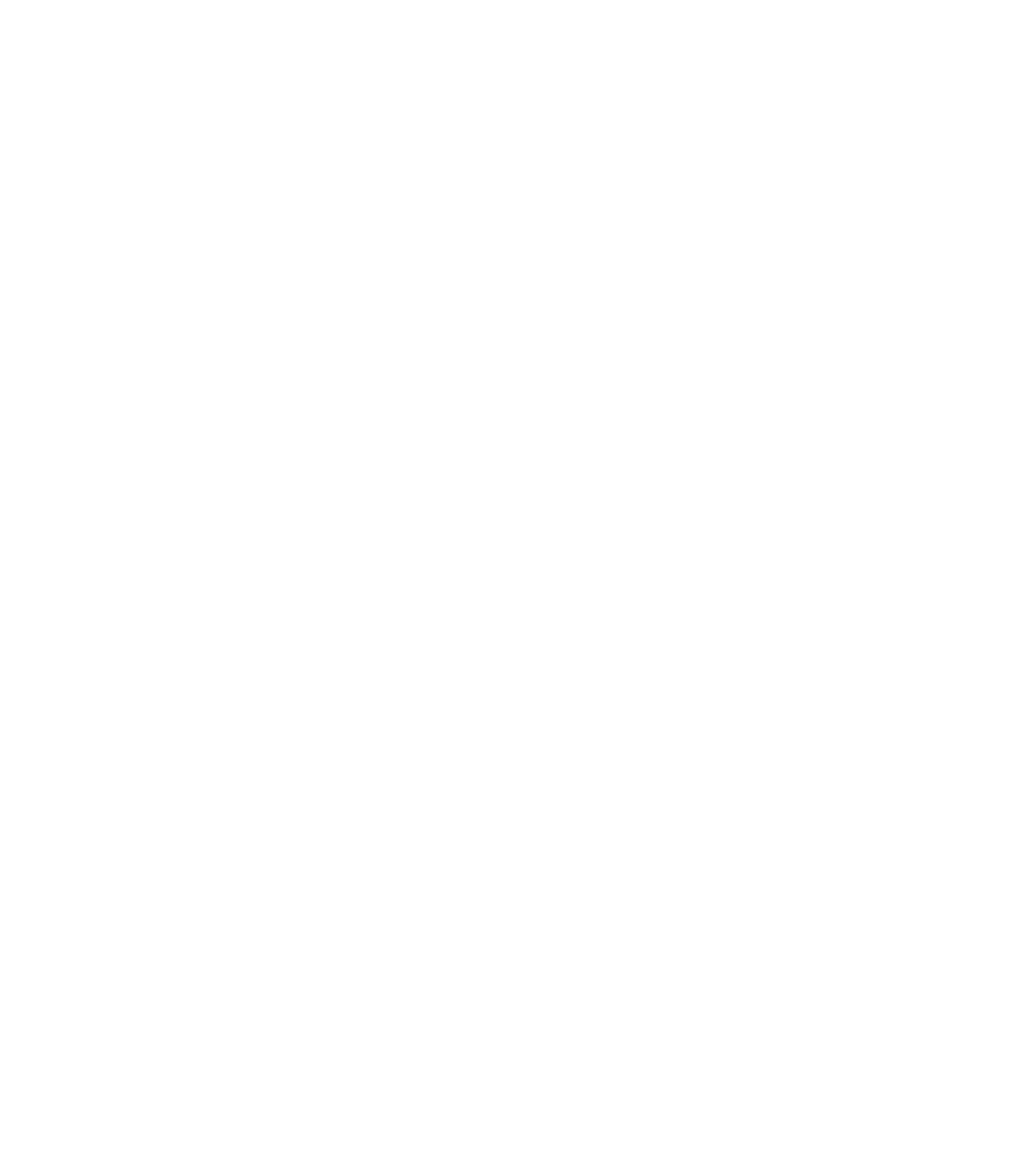
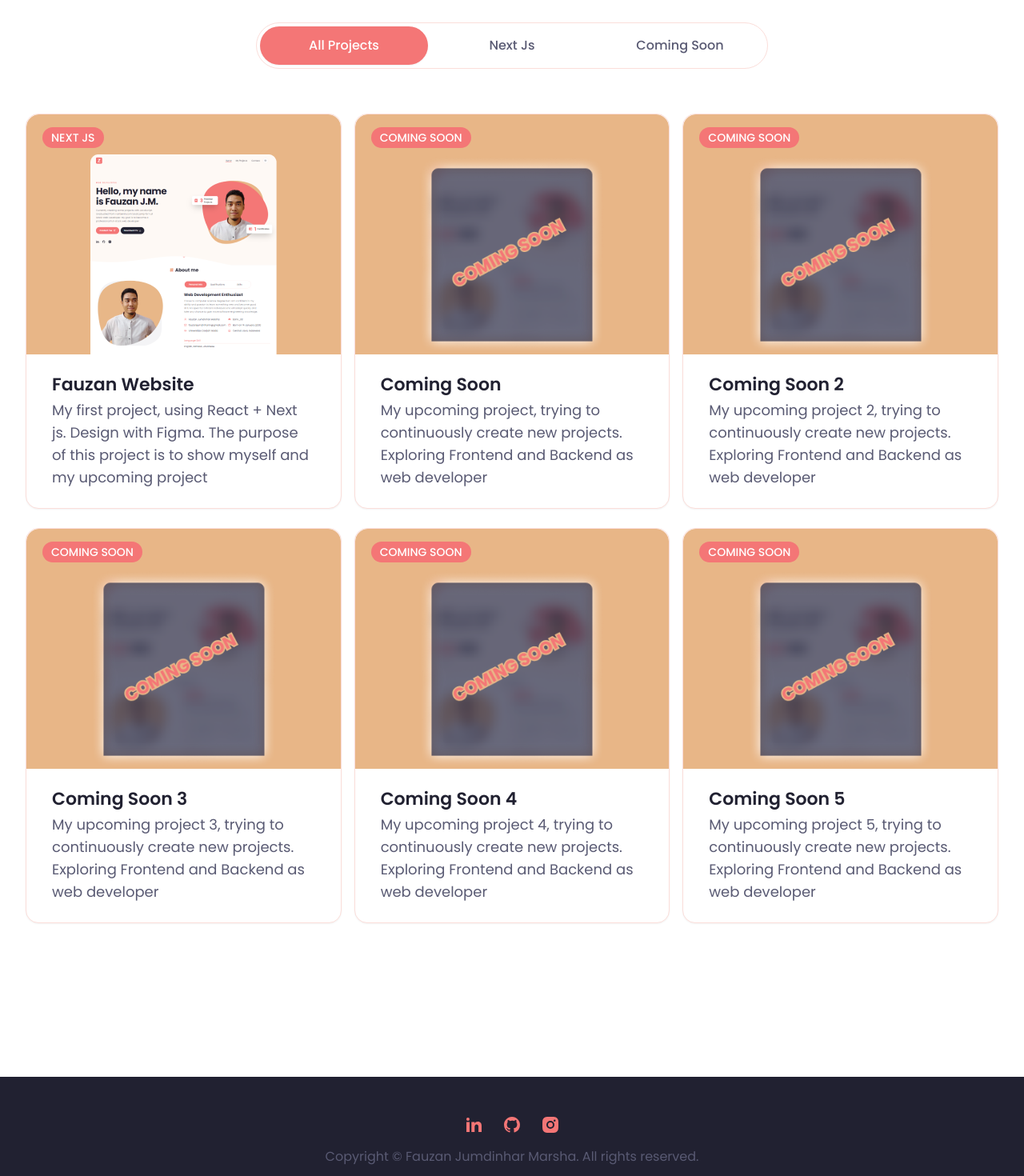
Before and after one commit to Zan-14/portfolio-website-1, a Next.js app: page /projects in a window 1280 px wide. Shown: the part 220-1690 px from the top of the page at 80% size. Built offline with nearby package versions, Linux system fonts and the light colour scheme.

Commit message:
home page clear, projects page clear

```diff
--- a/app/globals.css
+++ b/app/globals.css
@@ -90,3 +90,10 @@
 .badge {
   @apply z-10 w-[200px] h-[68px] bg-white dark:backdrop-blur-[44px] shadow-2xl p-4 rounded-[10px] flex items-center gap-x-4;
 }
+
+/* swiper bullets styles */
+.swiper-horizontal > .section-pagination-bullets .swiper-pagination-bullet,
+.swiper-pagination-horizontal.swiper-pagination-bullets
+  .swiper-pagination-bullet {
+  @apply bg-primary;
+}
--- a/app/page.jsx
+++ b/app/page.jsx
@@ -2,6 +2,7 @@
 import Hero from "@/components/Hero";
 import AboutMe from "@/components/AboutMe";
 import Projects from "@/components/Projects";
+import Cta from "@/components/Cta";
 
 export default function Home() {
   return (
@@ -9,6 +10,7 @@ export default function Home() {
       <Hero />
       <AboutMe />
       <Projects />
+      <Cta />
     </main>
   );
 }
--- a/app/projects/page.jsx
+++ b/app/projects/page.jsx
@@ -1,7 +1,64 @@
-import React from "react";
+"use client";
+import { useState } from "react";
+
+// components
+import ProjectCard from "@/components/ProjectCard";
+import { Tabs, TabsList, TabsContent, TabsTrigger } from "@/components/ui/tabs";
+import { projectData } from "@/components/Projects";
+
+// remove category duplicates
+const uniqueCategories = [
+  "all projects",
+  ...new Set(projectData.map(item => item.category)),
+];
 
 const ProjectsPage = () => {
-  return <div>ProjectsPage</div>;
+  const [categories, setCategories] = useState(uniqueCategories);
+  const [category, setCategory] = useState("all projects");
+
+  // if category is "all projects" return all projects, else filter by category
+  const filteredProjects = projectData.filter(project => {
+    return category === "all projects"
+      ? project
+      : project.category === category;
+  });
+
+  return (
+    <section className="min-h-screen pt-12">
+      <div className="container mx-auto">
+        <h2 className="section-title mb-8 xl:mb-16 text-center mx-auto">
+          My Projects
+        </h2>
+        {/* tabs */}
+        <Tabs defaultValue={category} className="mb-24 xl:mb-48">
+          <TabsList className="w-full grid h-full md:grid-cols-3 xl:max-w-[640px] mb-12 mx-auto md:border dark:border-none">
+            {categories.map((category, index) => {
+              return (
+                <TabsTrigger
+                  onClick={() => setCategory(category)}
+                  value={category}
+                  key={index}
+                  className="capitalize w-[162px] md:w-auto"
+                >
+                  {category}
+                </TabsTrigger>
+              );
+            })}
+          </TabsList>
+          {/* tabs content */}
+          <div className="text-lg xl:mt-8 grid grid-cols-1 md:grid-cols-2 xl:grid-cols-3 gap-4">
+            {filteredProjects.map((project, index) => {
+              return (
+                <TabsContent value={category} key={index}>
+                  <ProjectCard project={project} />
+                </TabsContent>
+              );
+            })}
+          </div>
+        </Tabs>
+      </div>
+    </section>
+  );
 };
 
 export default ProjectsPage;
--- a/app/template.jsx
+++ b/app/template.jsx
@@ -28,7 +28,7 @@ const Template = ({ children }) => {
         style={{ transform: `translateY(${completion - 100}%)` }}
         className="fixed z-50 bg-primary w-1 top-0 right-0 bottom-0 transition-all duration-700"
       ></span>
-      <div className="h-[3000px]"></div>
+      {/* <div className="h-[3000px]"></div> */}
     </>
   );
 };
--- a/components/AboutMe.jsx
+++ b/components/AboutMe.jsx
@@ -168,7 +168,7 @@ const AboutMe = () => {
                       engineering knowledge.
                     </p>
                     {/* icons */}
-                    <div className="grid xl:grid-cols-2 gap-4 mb-12">
+                    <div className="grid xl:grid-cols-2 gap-4 xl:gap-x-14 mb-12">
                       {infoData.map((item, index) => {
                         return (
                           <div
--- /dev/null
+++ b/components/Cta.jsx
@@ -0,0 +1,23 @@
+// CTA is Call To Action (encourage the user to contact the developer, similar to Contact Me)
+
+import Link from "next/link";
+import { Button } from "./ui/button";
+
+const Cta = () => {
+  return (
+    <section className="py-24 bg-primary/30 dark:bg-card-header">
+      <div className="container mx-auto">
+        <div className="flex flex-col items-center">
+          <h2 className="h2 max-w-xl text-center mb-8">
+            Interested to to work together ?
+          </h2>
+          <Link href="contact">
+            <Button>Contact me</Button>
+          </Link>
+        </div>
+      </div>
+    </section>
+  );
+};
+
+export default Cta;
--- a/components/Footer.jsx
+++ b/components/Footer.jsx
@@ -1,5 +1,23 @@
+import SocialMedia from "./SocialMedia";
+
 const Footer = () => {
-  return <footer>Footer</footer>;
+  return (
+    <footer className="bg-secondary py-12">
+      <div className="container mx-auto">
+        <div className="flex flex-col items-center justify-between">
+          {/* social media */}
+          <SocialMedia
+            containerStyles="flex gap-x-6 mx-auto xl:mx-0 mb-4"
+            iconsStyles="text-primary text-2xl dark:text-white/70 hover:text-white dark:hover:text-primary transition-all"
+          />
+          {/* copyright */}
+          <div className="text-muted-foreground text-center">
+            Copyright &copy; Fauzan Jumdinhar Marsha. All rights reserved.
+          </div>
+        </div>
+      </div>
+    </footer>
+  );
 };
 
 export default Footer;
--- a/components/ProjectCard.jsx
+++ b/components/ProjectCard.jsx
@@ -6,18 +6,34 @@ import { Badge } from "./ui/badge";
 
 const ProjectCard = ({ project }) => {
   return (
-    <Card>
+    <Card className="group overflow-hidden relative">
       <CardHeader className="p-0">
         {/* project image / screenshot */}
-        <div className="relative w-full h-[300px] flex items-center justify-center bg-tertiary dark:bg-card-header rounded-t-2xl">
+        <div className="relative w-full h-[300px] flex items-center justify-center bg-tertiary dark:bg-card-header rounded-t-2xl overflow-hidden">
           <Image
-            className="absolute bottom-0 shadow-xl"
+            className="absolute bottom-0"
             src={project.image}
             width={233}
             height={250}
             alt="project"
             priority
           />
+          <div className="flex gap-x-2">
+            {/* button links */}
+            <Link
+              href={project.link}
+              className="bg-secondary w-14 h-14 rounded-full flex justify-center items-center scale-0 opacity-0 group-hover:scale-100 group-hover:opacity-100 transition-all duration-200"
+            >
+              <Link2Icon className="text-white" />
+            </Link>
+            {/* button github */}
+            <Link
+              href={project.github}
+              className="bg-secondary w-14 h-14 rounded-full flex justify-center items-center scale-0 opacity-0 group-hover:scale-100 group-hover:opacity-100 transition-all duration-200"
+            >
+              <Github className="text-white" />
+            </Link>
+          </div>
         </div>
       </CardHeader>
       <div className="h-full px-8 py-6 dark:bg-background">
--- a/components/Projects.jsx
+++ b/components/Projects.jsx
@@ -13,7 +13,7 @@ import { Pagination } from "swiper/modules";
 import ProjectCard from "./ProjectCard";
 
 // project data
-const projectData = [
+export const projectData = [
   {
     image: "/myProjects/project-1.png",
     category: "next js",
@@ -73,7 +73,7 @@ const projectData = [
 const Projects = () => {
   return (
     <section className="relative mb-12 xl:mb-48">
-      <div className="container mx-auto">
+      <div className="container mx-auto xl:flex xl:justify-between">
         {/* text */}
         <div className="max-w-[400px] mx-auto xl:mx-0 text-center xl:text-left mb-12 xl:h-[540px] flex flex-col justify-center items-center xl:items-start">
           <h2 className="section-title mb-4">Latest Projects</h2>
@@ -85,7 +85,7 @@ const Projects = () => {
           </Link>
         </div>
         {/* slider */}
-        <div className="xl:max-w-[850px] xl:absolute right-0 top-0">
+        <div className="xl:max-w-[850px]">
           <Swiper
             className="h-[540px]"
             slidesPerView={1}
```
Also changed, not shown: components/ui/sheet.jsx (+52 -42 lines).
